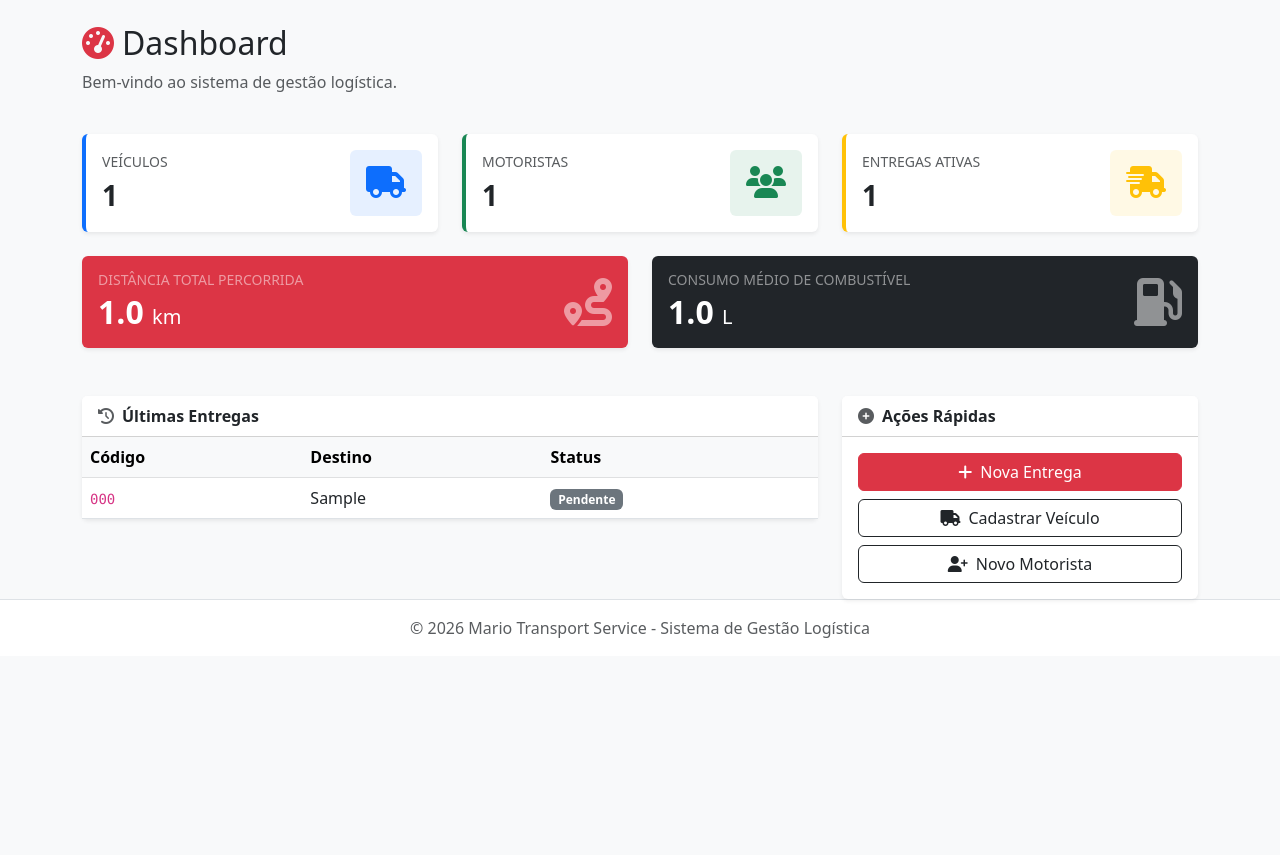
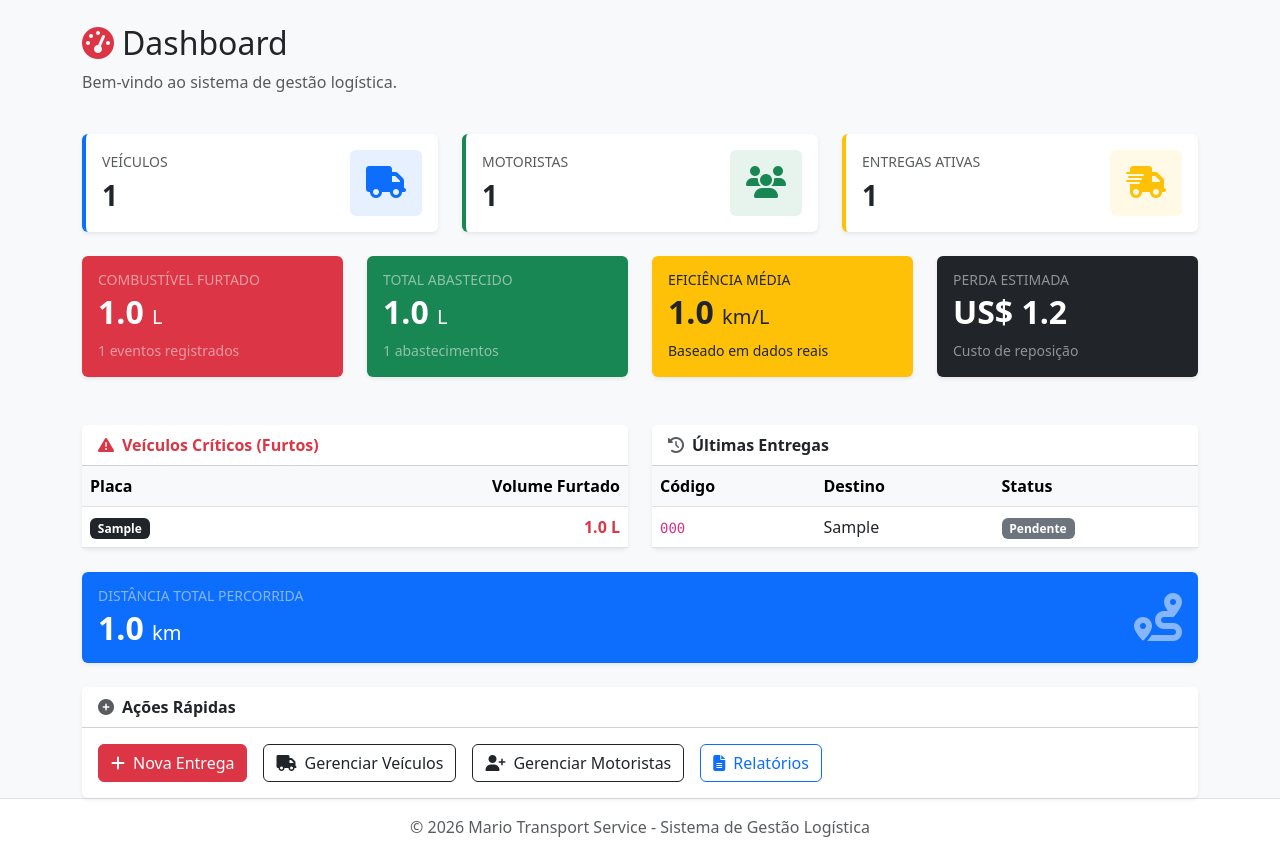
Before and after one commit to transmarioserv-dev/prestacaodeservice, a FastAPI app: page / in a window 1280 px wide. Shown: the part 59-914 px from the top of the page. Before the commit the page ends 697 px from the top, so only its background shows below. Run offline with FastAPI, Linux system fonts and the light colour scheme; tables that the repository leaves empty hold one stand-in row (values such as "Sample post").

Commit message:
feat: enhance dashboard with fuel theft and efficiency metrics
- Update telemetry models and schemas to track refueling, thefts, and efficiency
- Implement text parser for consolidated reports in app/utils.py
- Redesign dashboard with fuel-specific KPIs and critical vehicle alerts
- Add SQLite fallback to database configuration for local development

```diff
--- a/app/database.py
+++ b/app/database.py
@@ -10,8 +10,8 @@ def get_db_url():
     url = os.getenv("DATABASE_URL")
 
     if not url:
-        print("DATABASE_URL not found in environment, using local fallback.")
-        return "postgresql://user:password@localhost/transport_db"
+        print("DATABASE_URL not found in environment, using SQLite fallback.")
+        return "sqlite:///./transport.db"
 
     # Clean whitespace and quotes
     url = url.strip().strip("\"'")
--- a/app/main.py
+++ b/app/main.py
@@ -68,7 +68,23 @@ def read_root(request: Request, db: Session = Depends(get_db)):
 
     # Telemetry Stats
     total_km = db.query(func.sum(models.VehicleTelemetry.route_length)).scalar() or 0
-    avg_fuel = db.query(func.avg(models.VehicleTelemetry.fuel_consumption)).scalar() or 0
+    avg_fuel_cons = db.query(func.avg(models.VehicleTelemetry.fuel_consumption)).scalar() or 0
+
+    # New Stats from Consolidated Report
+    total_thefts_vol = db.query(func.sum(models.VehicleTelemetry.theft_volume)).scalar() or 0
+    total_refills_vol = db.query(func.sum(models.VehicleTelemetry.refueling_volume)).scalar() or 0
+    total_thefts_count = db.query(func.sum(models.VehicleTelemetry.theft_count)).scalar() or 0
+    total_refills_count = db.query(func.sum(models.VehicleTelemetry.refueling_count)).scalar() or 0
+    avg_efficiency = db.query(func.avg(models.VehicleTelemetry.fuel_efficiency)).filter(models.VehicleTelemetry.fuel_efficiency > 0).scalar() or 0
+
+    # Financial loss (estimated US$ 1,20/L)
+    estimated_loss = total_thefts_vol * 1.20
+
+    # Critical vehicles (top thefts)
+    critical_vehicles = db.query(
+        models.Vehicle.plate,
+        func.sum(models.VehicleTelemetry.theft_volume).label("total_theft")
+    ).join(models.VehicleTelemetry).group_by(models.Vehicle.plate).filter(models.VehicleTelemetry.theft_volume > 0).order_by(text("total_theft DESC")).limit(5).all()
 
     context = {
         "request": request,
@@ -77,7 +93,14 @@ def read_root(request: Request, db: Session = Depends(get_db)):
         "shipments_count": shipments_count,
         "latest_shipments": latest_shipments,
         "total_km": round(total_km, 2),
-        "avg_fuel": round(avg_fuel, 2)
+        "avg_fuel": round(avg_fuel_cons, 2),
+        "total_thefts_vol": round(total_thefts_vol, 2),
+        "total_refills_vol": round(total_refills_vol, 2),
+        "total_thefts_count": total_thefts_count,
+        "total_refills_count": total_refills_count,
+        "avg_efficiency": round(avg_efficiency, 2),
+        "estimated_loss": round(estimated_loss, 2),
+        "critical_vehicles": critical_vehicles
     }
     return templates.TemplateResponse(request=request, name="index.html", context=context)
 
--- a/app/templates/index.html
+++ b/app/templates/index.html
@@ -62,41 +62,78 @@
 </div>
 
 <div class="row mt-4">
-    <div class="col-md-6">
+    <div class="col-md-3">
         <div class="card border-0 shadow-sm bg-danger text-white">
             <div class="card-body">
-                <div class="d-flex align-items-center">
-                    <div class="flex-grow-1">
-                        <h6 class="text-white-50 text-uppercase small mb-1">Distância Total Percorrida</h6>
-                        <h2 class="mb-0 fw-bold">{{ total_km }} <small class="fw-normal h5">km</small></h2>
-                    </div>
-                    <div class="ms-3">
-                        <i class="fas fa-route fa-3x text-white-50"></i>
-                    </div>
-                </div>
+                <h6 class="text-white-50 text-uppercase small mb-1">Combustível Furtado</h6>
+                <h2 class="mb-0 fw-bold">{{ total_thefts_vol }} <small class="fw-normal h5">L</small></h2>
+                <div class="small mt-2 text-white-50">{{ total_thefts_count }} eventos registrados</div>
             </div>
         </div>
     </div>
-    <div class="col-md-6">
+    <div class="col-md-3">
+        <div class="card border-0 shadow-sm bg-success text-white">
+            <div class="card-body">
+                <h6 class="text-white-50 text-uppercase small mb-1">Total Abastecido</h6>
+                <h2 class="mb-0 fw-bold">{{ total_refills_vol }} <small class="fw-normal h5">L</small></h2>
+                <div class="small mt-2 text-white-50">{{ total_refills_count }} abastecimentos</div>
+            </div>
+        </div>
+    </div>
+    <div class="col-md-3">
+        <div class="card border-0 shadow-sm bg-warning text-dark">
+            <div class="card-body">
+                <h6 class="text-dark-50 text-uppercase small mb-1">Eficiência Média</h6>
+                <h2 class="mb-0 fw-bold">{{ avg_efficiency }} <small class="fw-normal h5">km/L</small></h2>
+                <div class="small mt-2 text-dark-50">Baseado em dados reais</div>
+            </div>
+        </div>
+    </div>
+    <div class="col-md-3">
         <div class="card border-0 shadow-sm bg-dark text-white">
             <div class="card-body">
-                <div class="d-flex align-items-center">
-                    <div class="flex-grow-1">
-                        <h6 class="text-white-50 text-uppercase small mb-1">Consumo Médio de Combustível</h6>
-                        <h2 class="mb-0 fw-bold">{{ avg_fuel }} <small class="fw-normal h5">L</small></h2>
-                    </div>
-                    <div class="ms-3">
-                        <i class="fas fa-gas-pump fa-3x text-white-50"></i>
-                    </div>
-                </div>
+                <h6 class="text-white-50 text-uppercase small mb-1">Perda Estimada</h6>
+                <h2 class="mb-0 fw-bold">US$ {{ estimated_loss }}</h2>
+                <div class="small mt-2 text-white-50">Custo de reposição</div>
             </div>
         </div>
     </div>
 </div>
 
 <div class="row mt-5">
-    <div class="col-md-8">
-        <div class="card">
+    <div class="col-md-6">
+        <div class="card h-100">
+            <div class="card-header bg-white fw-bold text-danger">
+                <i class="fas fa-exclamation-triangle me-2"></i>Veículos Críticos (Furtos)
+            </div>
+            <div class="card-body p-0">
+                <div class="table-responsive">
+                    <table class="table table-hover mb-0">
+                        <thead class="table-light">
+                            <tr>
+                                <th>Placa</th>
+                                <th class="text-end">Volume Furtado</th>
+                            </tr>
+                        </thead>
+                        <tbody>
+                            {% for vehicle in critical_vehicles %}
+                            <tr>
+                                <td><span class="badge bg-dark">{{ vehicle.plate }}</span></td>
+                                <td class="text-end text-danger fw-bold">{{ vehicle.total_theft|round(2) }} L</td>
+                            </tr>
+                            {% else %}
+                            <tr>
+                                <td colspan="2" class="text-center py-4 text-muted">Nenhum alerta de furto.</td>
+                            </tr>
+                            {% endfor %}
+                        </tbody>
+                    </table>
+                </div>
+            </div>
+        </div>
+    </div>
+    <div class="col-md-6">
+        <div class="card h-100">
             <div class="card-header bg-white fw-bold">
                 <i class="fas fa-history me-2 text-muted"></i>Últimas Entregas
             </div>
@@ -132,16 +169,38 @@
             </div>
         </div>
     </div>
-    <div class="col-md-4">
-        <div class="card h-100">
+</div>
+
+<div class="row mt-4">
+    <div class="col-md-12">
+        <div class="card border-0 shadow-sm bg-primary text-white">
+            <div class="card-body">
+                <div class="d-flex align-items-center">
+                    <div class="flex-grow-1">
+                        <h6 class="text-white-50 text-uppercase small mb-1">Distância Total Percorrida</h6>
+                        <h2 class="mb-0 fw-bold">{{ total_km }} <small class="fw-normal h5">km</small></h2>
+                    </div>
+                    <div class="ms-3">
+                        <i class="fas fa-route fa-3x text-white-50"></i>
+                    </div>
+                </div>
+            </div>
+        </div>
+    </div>
+</div>
+
+<div class="row mt-4">
+    <div class="col-md-12">
+        <div class="card">
             <div class="card-header bg-white fw-bold">
                 <i class="fas fa-plus-circle me-2 text-muted"></i>Ações Rápidas
             </div>
             <div class="card-body">
-                <div class="d-grid gap-2">
-                    <a href="/ui/shipments/new" class="btn btn-danger"><i class="fas fa-plus me-2"></i>Nova Entrega</a>
-                    <a href="/ui/vehicles/new" class="btn btn-outline-dark"><i class="fas fa-truck me-2"></i>Cadastrar Veículo</a>
-                    <a href="/ui/drivers/new" class="btn btn-outline-dark"><i class="fas fa-user-plus me-2"></i>Novo Motorista</a>
+                <div class="d-flex gap-3">
+                    <a href="/ui/shipments" class="btn btn-danger"><i class="fas fa-plus me-2"></i>Nova Entrega</a>
+                    <a href="/ui/vehicles" class="btn btn-outline-dark"><i class="fas fa-truck me-2"></i>Gerenciar Veículos</a>
+                    <a href="/ui/drivers" class="btn btn-outline-dark"><i class="fas fa-user-plus me-2"></i>Gerenciar Motoristas</a>
+                    <a href="/ui/reports" class="btn btn-outline-primary"><i class="fas fa-file-alt me-2"></i>Relatórios</a>
                 </div>
             </div>
         </div>
```
Also changed, not shown: app/models.py (+7 -0 lines), app/schemas.py (+26 -0 lines), app/utils.py (+101 -1 lines).
